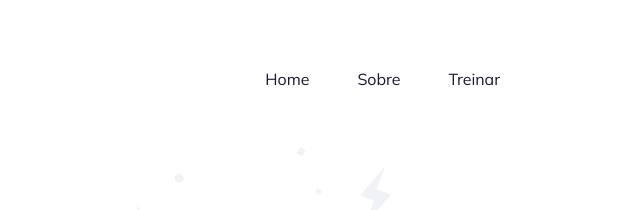
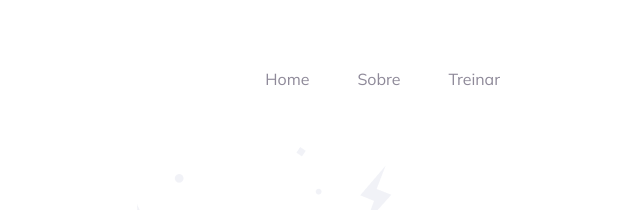
Before and after one commit to thiagoshibata/explorer-projeto-02, a plain HTML site: page index.html in a window 1280 px wide. Shown: the top 210 px of the page, 640-1280 px from the left. Drawn offline with Linux system fonts and the light colour scheme.

Commit message:
corrigindo a altura do body e a opacidade dos menus

```diff
--- a/style.css
+++ b/style.css
@@ -1,11 +1,15 @@
 body {
   margin: 0;
   font-family: "Open Sans", sans-serif;
+
+  min-height: 100vh;
 }
 
 .page {
   width: 1000px;
-  margin: 65px auto 0;
+  margin: 0 auto;
+
+  padding: 65px;
 }
 
 nav {
@@ -27,9 +31,12 @@ a {
   color: #1f1534;
   text-decoration: none;
 }
-
+ul li a {
+  opacity: 0.5;
+}
 ul li a:hover {
   font-weight: bold;
+  opacity: 1;
 }
 
 h1,
```
